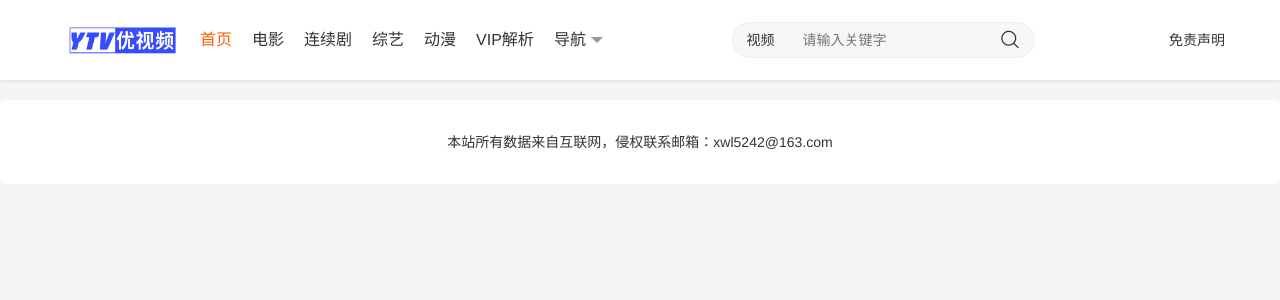
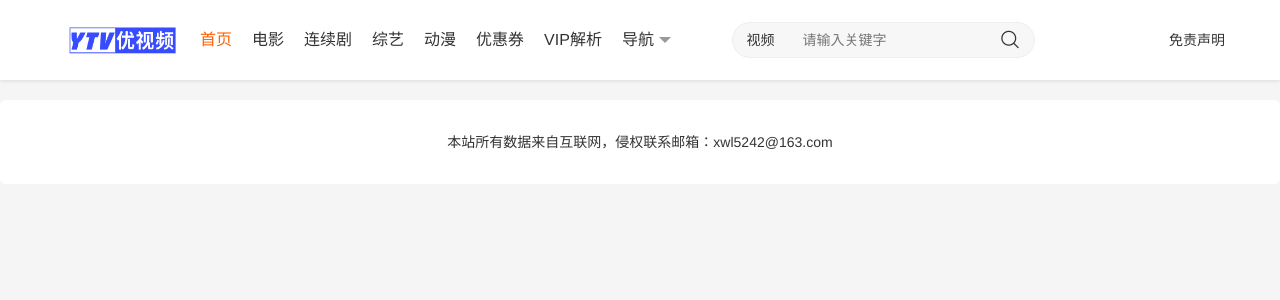
Before and after one commit to xwl5242/vip, a Flask app: template templates/default.html in a window 1280 px wide. Shown: the top 300 px of the page. Run offline with Flask 2, Linux system fonts and the light colour scheme; the template is opened without the code that fills it, so the values that code supplies are empty; parts of the project's set-up code (start-up, migrations or seed data) failed here and were passed over; some libraries are stand-ins or nearby versions.

```diff
--- a/templates/layout/nav.html
+++ b/templates/layout/nav.html
@@ -28,6 +28,10 @@
                        href="/cnm/{{ 'index_tv_more_html;;;dm'|b64encode }}">动漫</a>
                 </li>
                 <li id="nav_li_6" class="fed-pull-left">
+                    <a class="fed-menu-title fed-show-kind fed-font-xvi fed-hide fed-show-lg-block"
+					   href="http://www.quandidi.top">优惠券</a>
+                </li>
+				<li id="nav_li_7" class="fed-pull-left">
                     <a class="fed-menu-title fed-show-kind fed-font-xvi fed-hide fed-show-lg-block"
                        href="http://vip.yoviptv.com">VIP解析</a>
                 </li>
@@ -84,7 +88,10 @@
                 <li class="p-id-nav_li_5 fed-col-sm2" data-p-id="nav_li_5">
                     <a class="fed-part-eone" href="/cnm/{{ 'index_tv_more_html;;;dm'|b64encode }}">动漫</a>
                 </li>
-                <li class="p-id-nav_li_6 fed-col-sm2" data-p-id="nav_li_5">
+                <li class="p-id-nav_li_6 fed-col-sm2" data-p-id="nav_li_6">
+					<a class="fed-part-eone" href="http://www.quandidi.top">优惠券</a>
+                </li>
+				<li class="p-id-nav_li_7 fed-col-sm2" data-p-id="nav_li_7">
                     <a class="fed-part-eone" href="http://vip.yoviptv.com">VIP解析</a>
                 </li>
             </ul>
```
